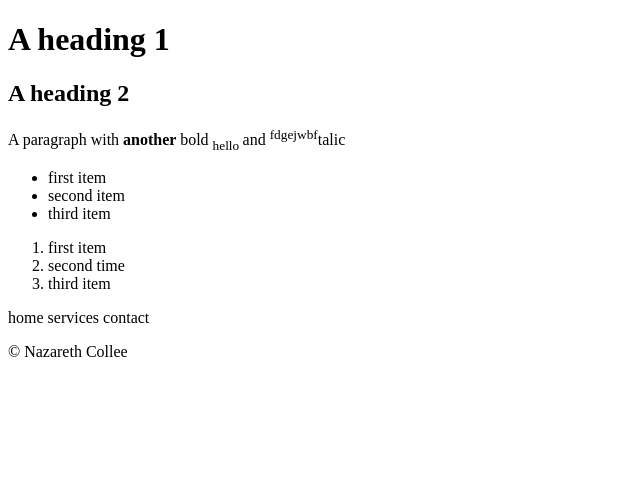
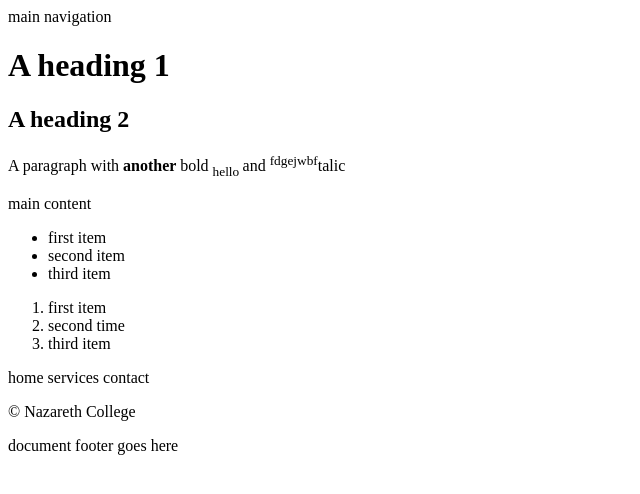
Before and after one commit to clucian3/assignment1, a plain HTML site: page index.html in a window 1280 px wide. Shown: the whole page, without its empty margins (0-640 px from the left). Drawn offline with Linux system fonts and the light colour scheme.

Commit message:
added footer and header and nav

```diff
--- a/index.html
+++ b/index.html
@@ -8,9 +8,12 @@
 </head>
 
 <body>
+    <nav> main navigation</nav>
     <h1>A heading 1</h1>
     <h2>A heading 2</h2>
     <p>A paragraph with <strong> another </strong>bold <sub> hello </sub>and <sup>fdgejwbf</sup>talic</p>
+
+    <main> main content</main>
 
     <ul>
     <li> first item
@@ -24,5 +27,6 @@
     </ol>
     <div> home services contact</div>
 
-    <p>&copy; Nazareth Collee</p>
+    <p>&copy; Nazareth College</p>
+     <footer> document footer goes here</footer>
 </body></html>
```
